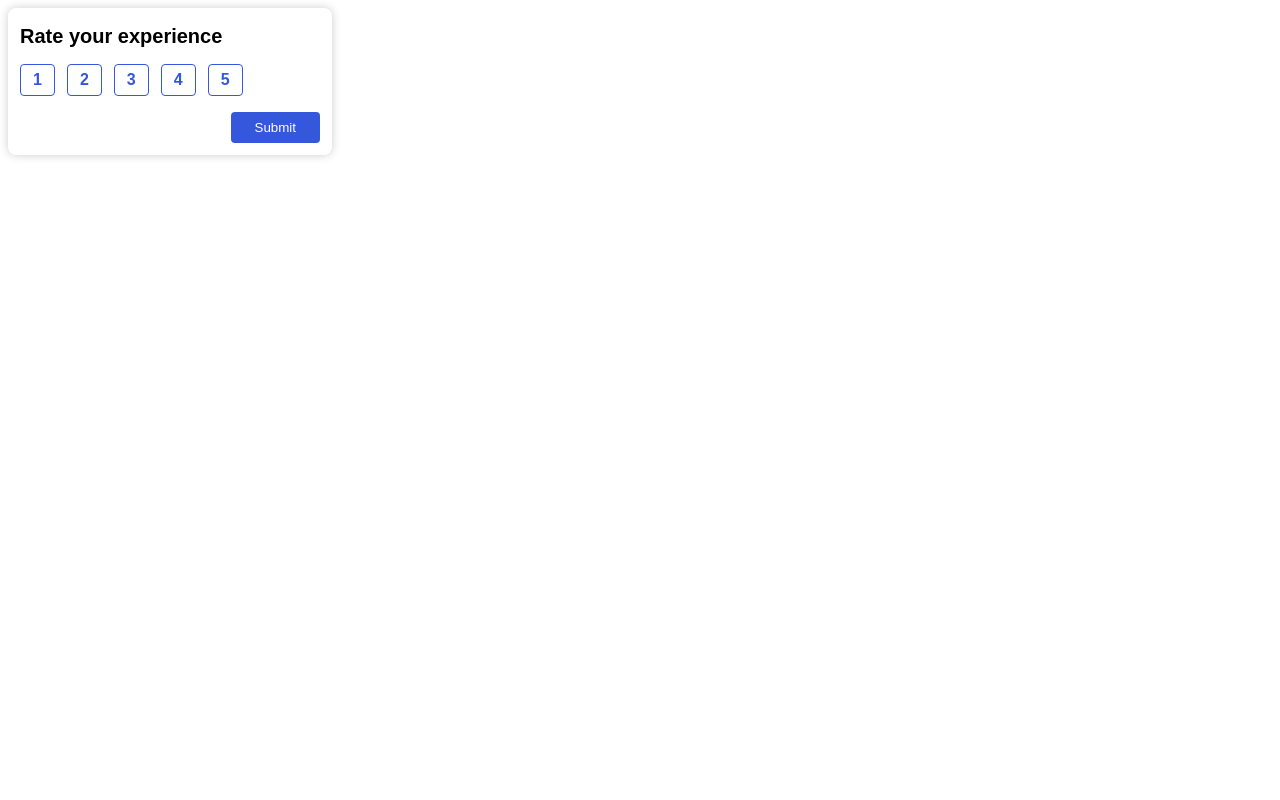
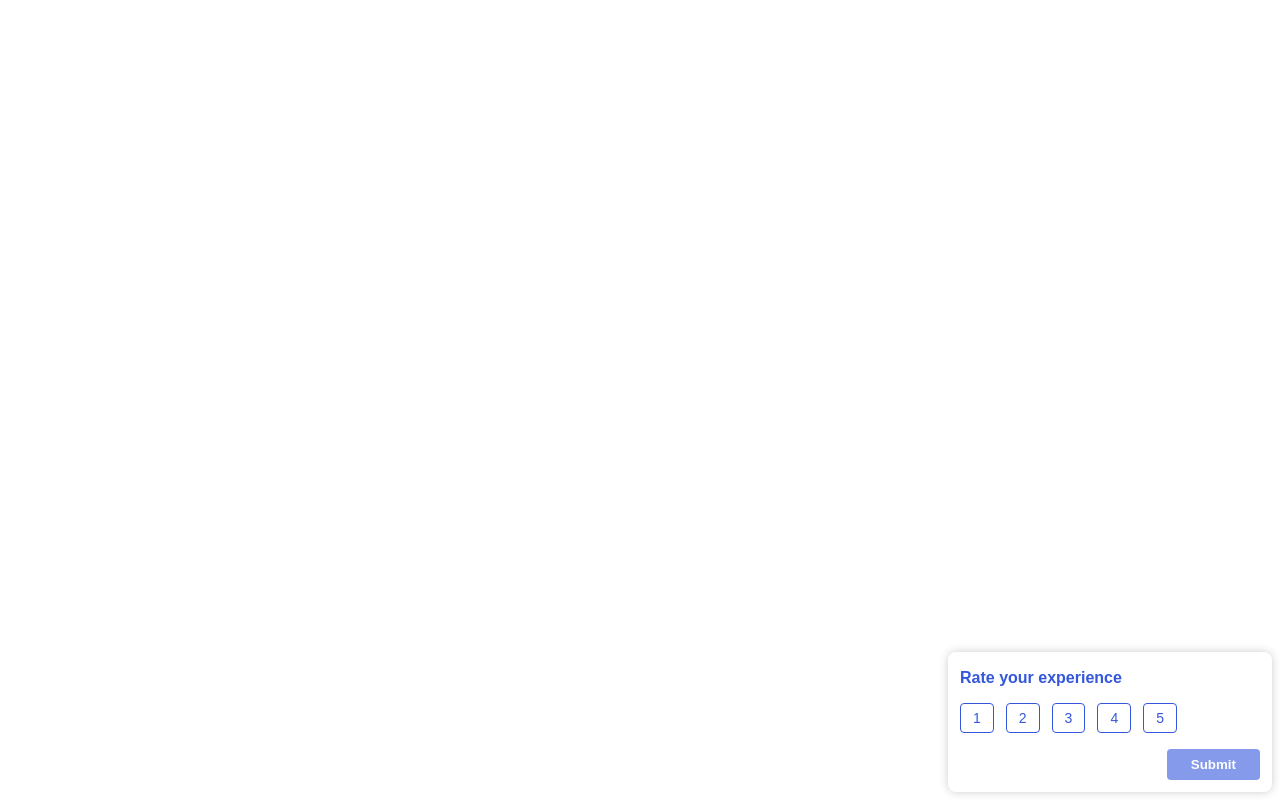
Before and after one commit to riya09/react-widget, a React (Create React App) app: page / in a window 1280 px wide. Built offline with nearby package versions, Linux system fonts and the light colour scheme.

Commit message:
style: update position and spacing of widget

```diff
--- a/src/components/FeedbackWidget.js
+++ b/src/components/FeedbackWidget.js
@@ -22,9 +22,9 @@ const FeedbackWidget = (props) => {
   return (
     <div className="brand__feedbackWidget">
       <div className="feedbackWidget__container">
-        <h1 className="feedbackWidget__title">
+        <h4 className="feedbackWidget__title">
           {titleText}
-        </h1>
+        </h4>
         <div className="feedbackWidget__rating">
           {[...Array(5)].map((_, k) => (
             <label htmlFor={k + 1} key={k}>
--- a/src/components/widget.scss
+++ b/src/components/widget.scss
@@ -1,26 +1,27 @@
-:root {
-  --base: #3457dc;
-}
 .brand__feedbackWidget {
   font-family: sans-serif;
+  font-size: 10px;
   .feedbackWidget__container {
     box-shadow: 0 0 10px 0 rgba(0, 0, 0, 0.2);
     max-width: 300px;
     width: 100%;
     padding: 12px;
     border-radius: 8px;
+    position: fixed;
+    bottom: 8px;
+    right: 8px;
     .feedbackWidget__title {
       margin: 5px 0;
-      font-size: 20px;
+      font-size: 1.6em;
       margin-bottom: 16px;
+      color: var(--base);
     }
     .feedbackWidget__rating {
       margin-bottom: 16px;
+      display: flex;
+      gap: 12px;
       label {
         cursor: pointer;
-        &:not(:last-of-type) {
-          margin-right: 12px;
-        }
         input {
           display: none;
           &:checked + span {
@@ -30,11 +31,12 @@
         }
         span {
           color: var(--base);
-          font-weight: 600;
+          font-weight: 500;
           border: 1px solid var(--base);
           padding: 6px 12px;
           border-radius: 4px;
           display: inline-block;
+          font-size: 1.4em;
         }
       }
     }
@@ -48,6 +50,10 @@
         padding: 8px 24px;
         border-radius: 4px;
         cursor: pointer;
+        font-weight: 600;
+        &:disabled {
+          opacity: 0.6;
+        }
       }
     }
   }
```
